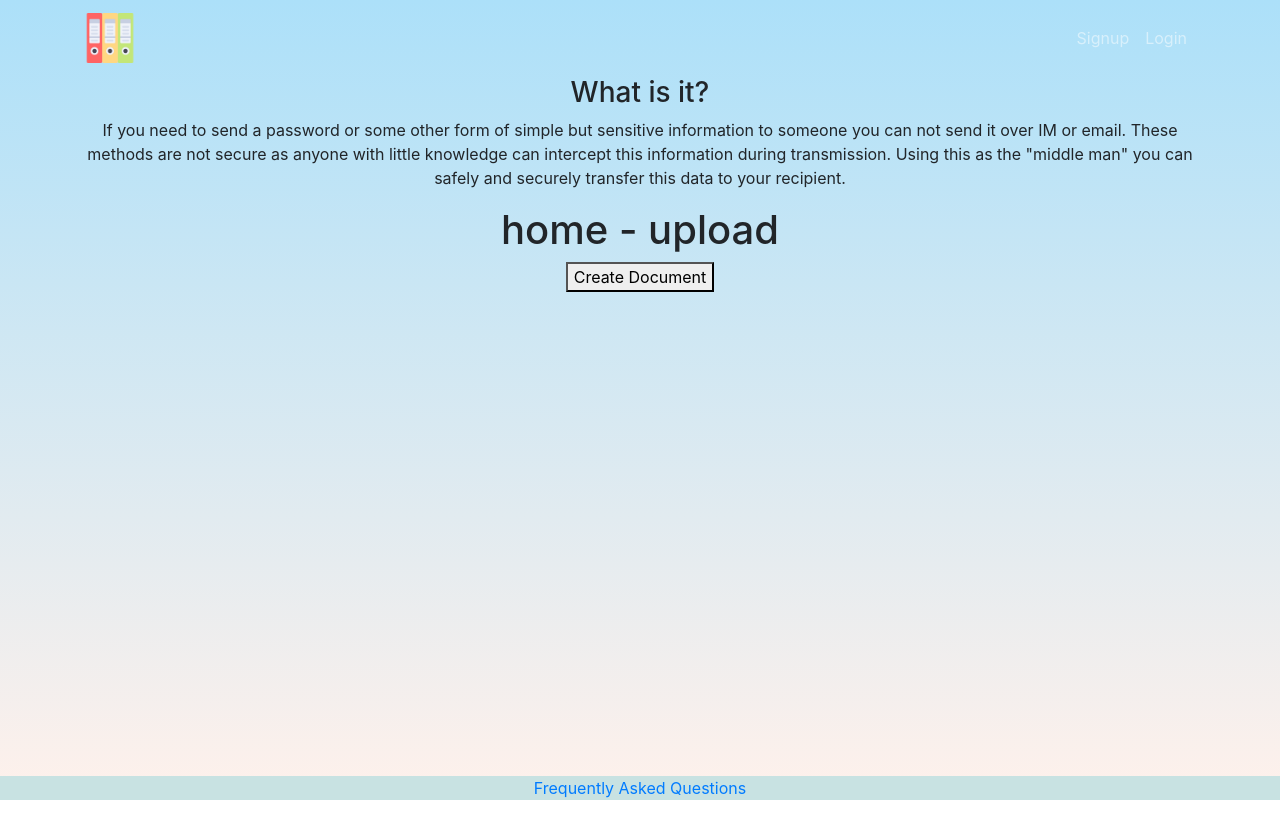
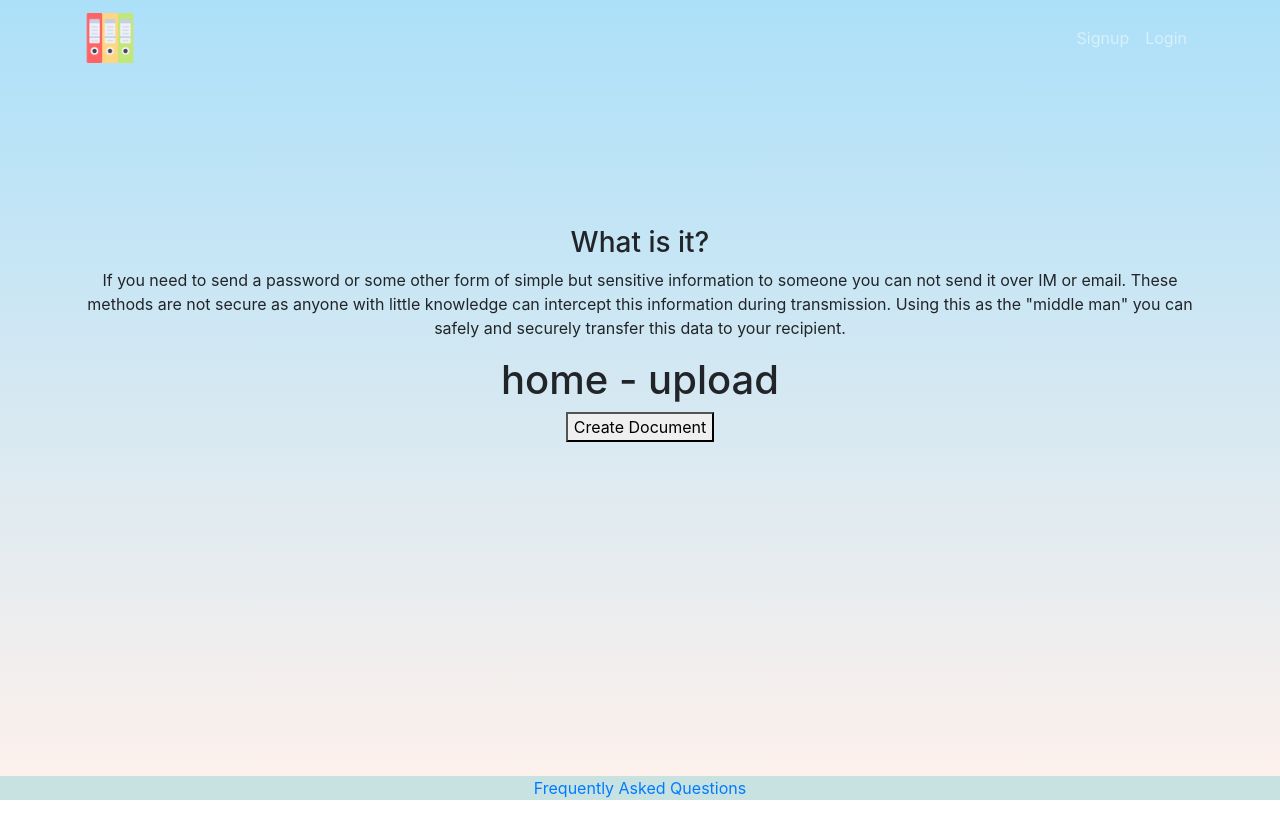
Before and after one commit to bhavanavenu/Final-project, a React (Create React App) app in the folder client/: page / in a window 1280 px wide. Built offline with nearby package versions, Linux system fonts and the light colour scheme.

Commit message:
add style to homepage

```diff
--- a/client/src/components/App.css
+++ b/client/src/components/App.css
@@ -14,11 +14,11 @@
 .App-header {
   background-color: #222;
   padding: 20px;
-  color: white;
+  /* color: white; */
 }
 
 .App-header a {
-  color: white;
+  /* color: white; */
   padding: 0 5px;
 }
 
--- a/client/src/components/pages/Home.css
+++ b/client/src/components/pages/Home.css
@@ -14,5 +14,6 @@
 
 .container20 {
   text-align: center;
-  height: calc(100vh - 60px);
+  /* height: calc(100vh - 60px); */
+  margin-top: 150px;
 }
```
